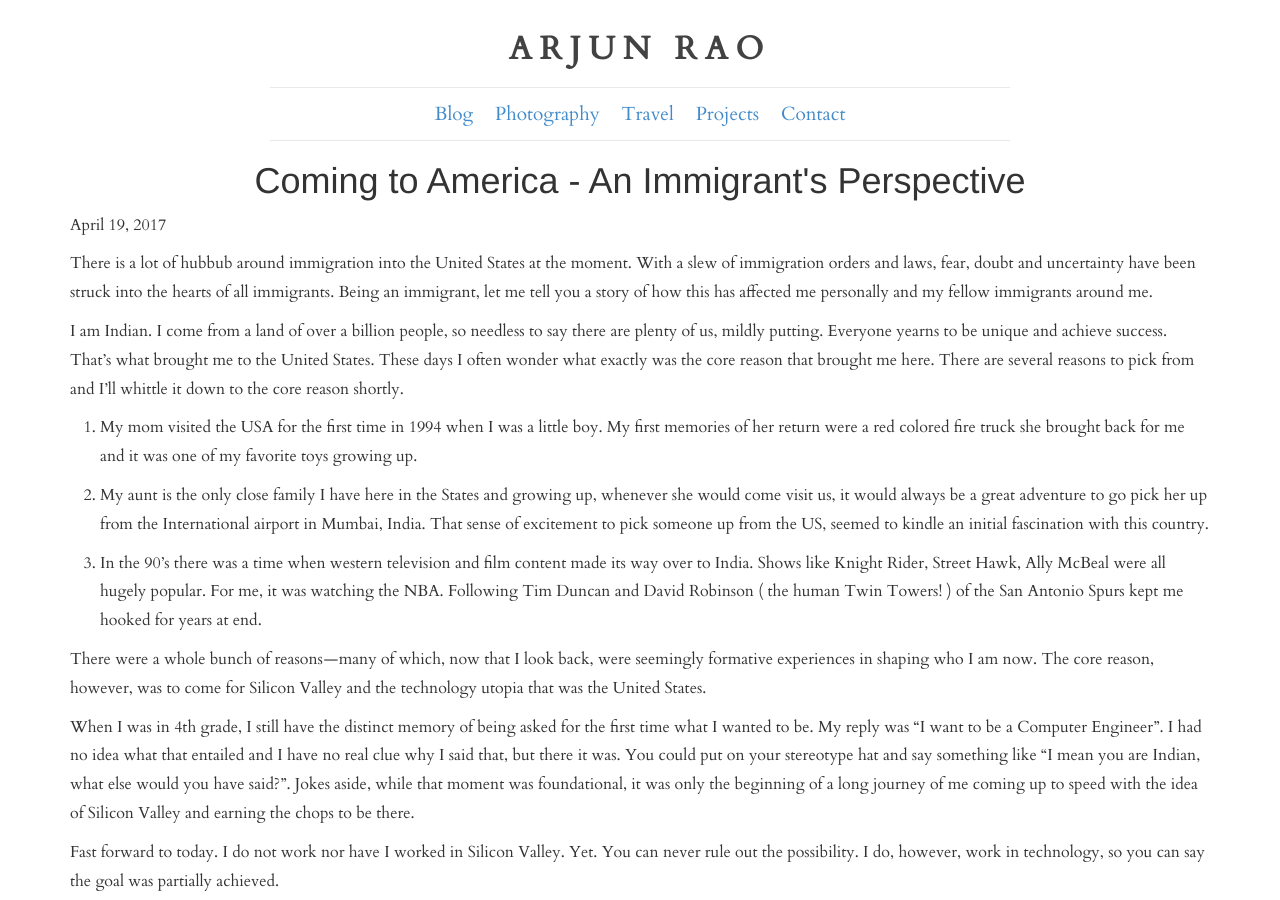
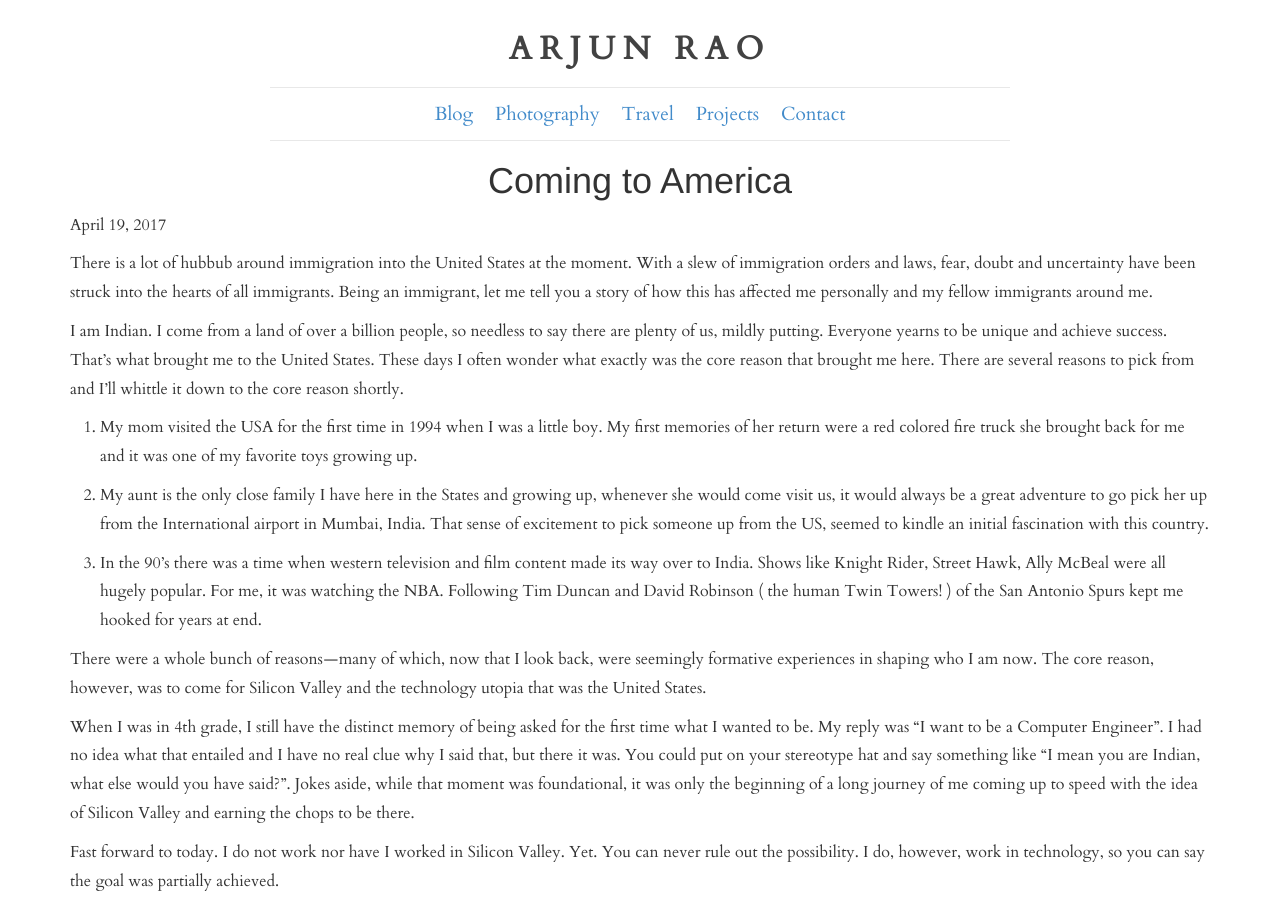
Before and after one commit to arjunrao87/arjunrao.co-v1, a Jekyll site: the page built from _posts/2017-04-29-coming-to-america.md, in a window 1280 px wide and 900 px high. Built offline with Jekyll 4.4.1, drawn with Linux system fonts in a browser that asks for light colours; nearby versions of some CDN libraries; comment, search, counter and statistics services are not loaded.

Commit message:
Adding new blog post

```diff
--- a/_posts/2017-04-29-coming-to-america.md
+++ b/_posts/2017-04-29-coming-to-america.md
@@ -1,6 +1,6 @@
 ---
 layout: post
-title: Coming to America - An Immigrant's Perspective
+title: Coming to America
 date: 2017-04-19
 type: post
 published: true
```
